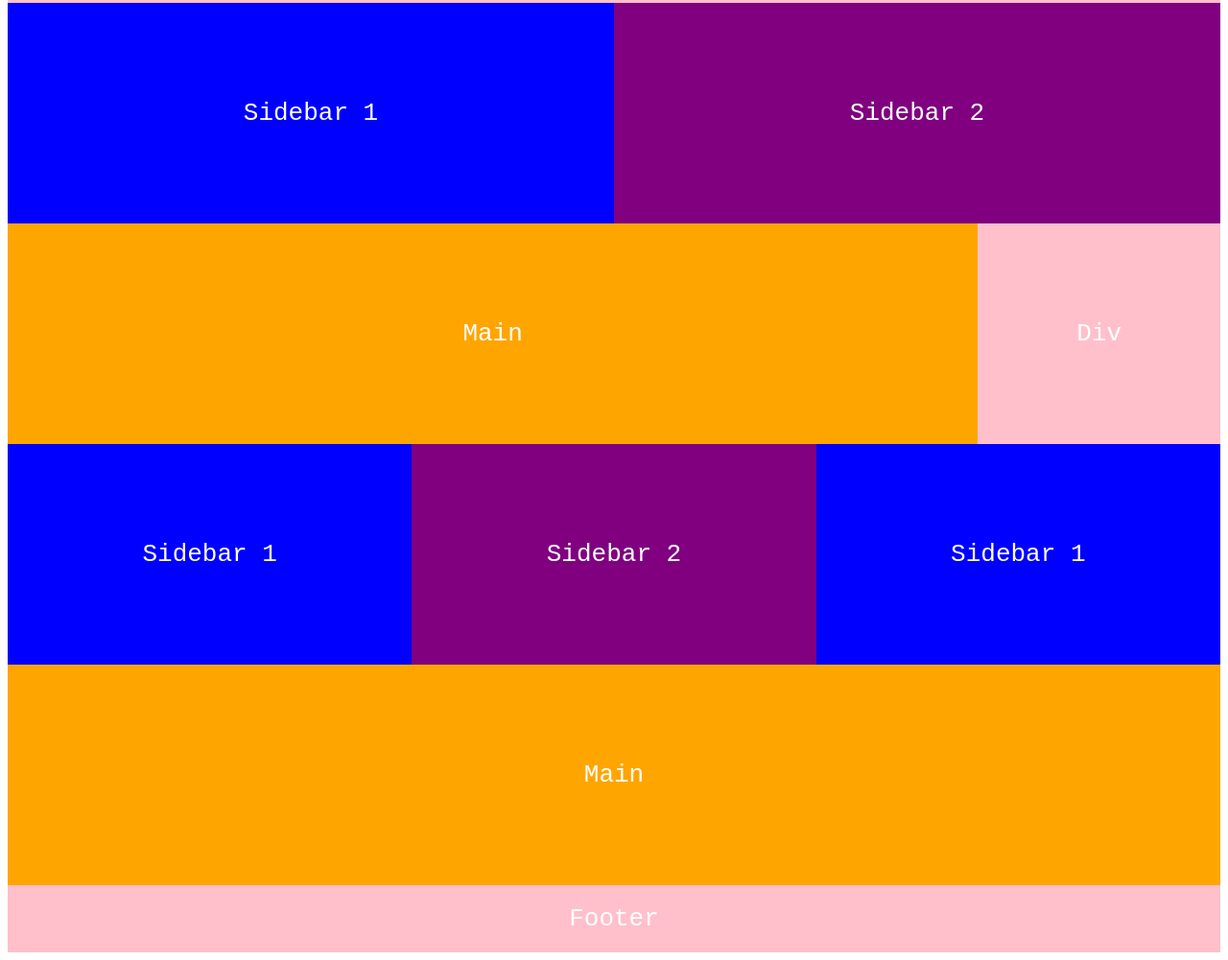
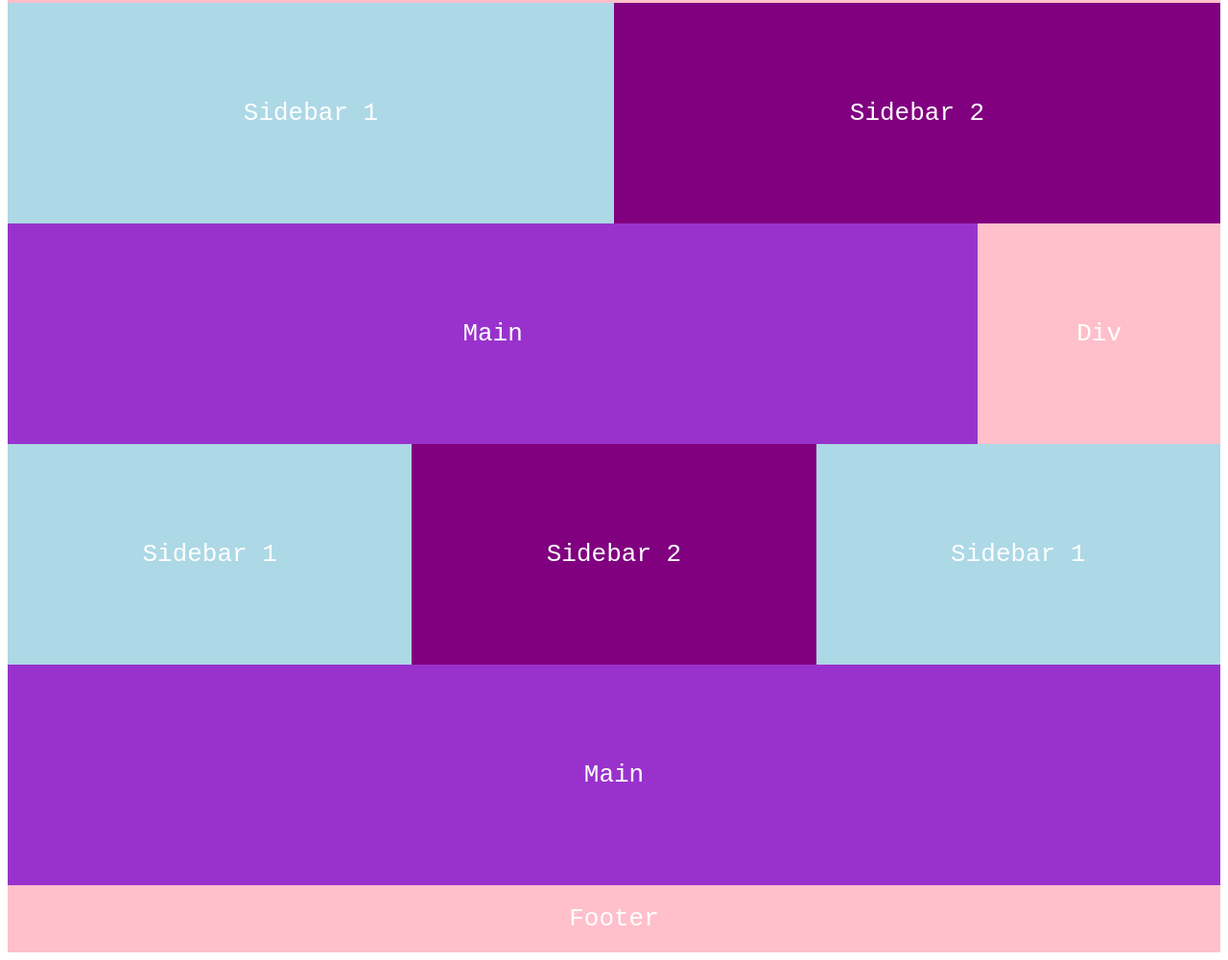
Before and after one commit to olc223/Easy, a plain HTML site: page index.html in a window 1280 px wide. Shown: the part 235-1236 px from the top of the page at 96% size. Drawn offline with Linux system fonts and the light colour scheme.

Commit message:
Update style.css

```diff
--- a/style.css
+++ b/style.css
@@ -23,7 +23,7 @@
 
 .sidebar-1 {
   grid-area: sidebar-1;
-  background-color: blue;
+  background-color: lightblue;
   text-align: center;
   padding: 100px;
 }
@@ -51,7 +51,7 @@
 
 .main {
   grid-area: main;
-  background-color: orange;
+  background-color: darkorchid;
   text-align: center;
   padding: 100px;
 }
@@ -82,7 +82,7 @@
 
 .sidebar-3 {
   grid-area: sidebar-3;
-  background-color: blue;
+  background-color: lightblue;
   text-align: center;
   padding: 100px;
 }
@@ -96,14 +96,14 @@
 
 .sidebar-5 {
   grid-area: sidebar-5;
-  background-color: blue;
+  background-color: lightblue;
   text-align: center;
   padding: 100px;
 }
 
 .mainn {
   grid-area: mainn;
-  background-color: orange;
+  background-color: darkorchid;
   text-align: center;
   padding: 100px;
 }
```
